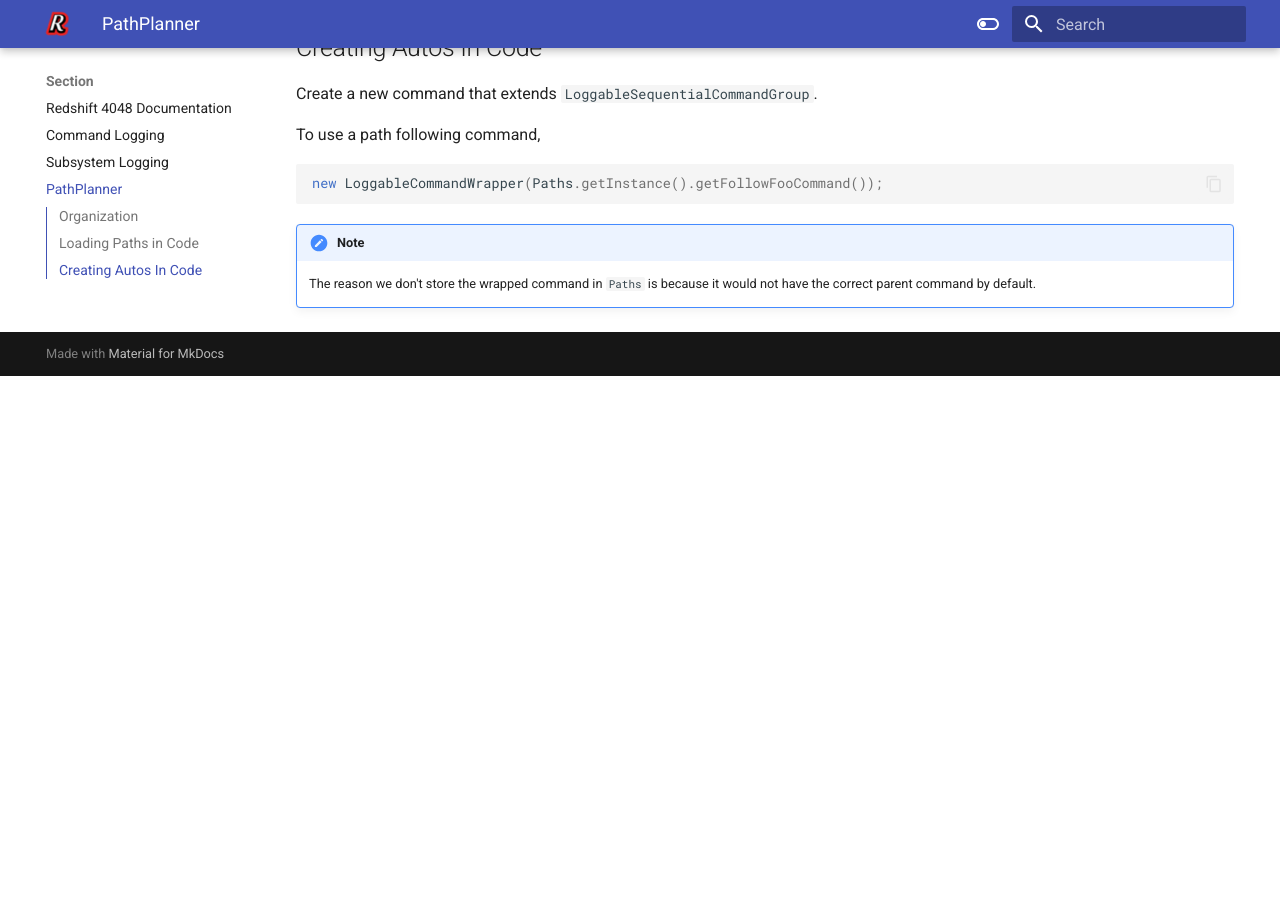
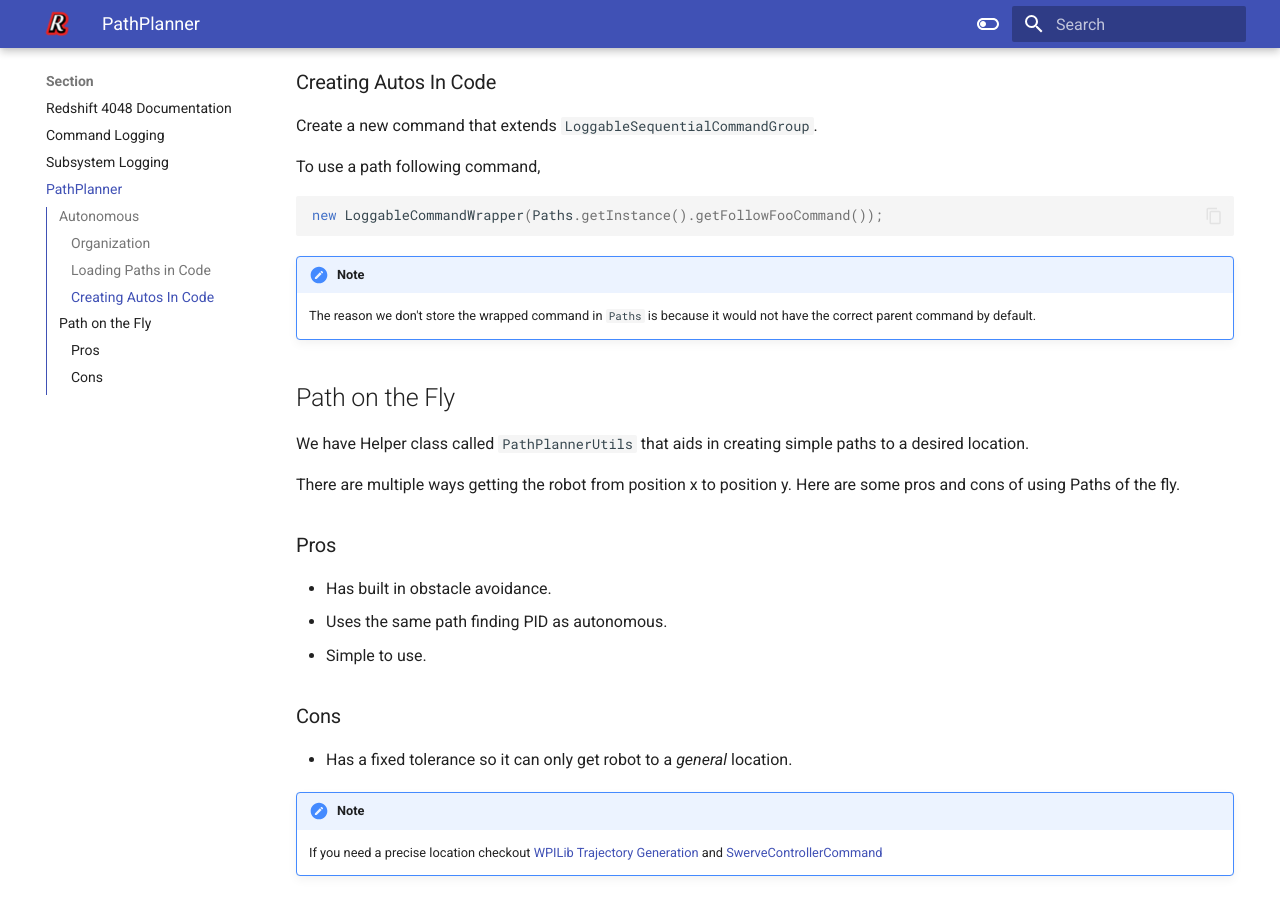
Before and after one commit to FRC4048/robot-docs, an MkDocs documentation site: the page built from docs/pathplanner.md, in a window 1280 px wide and 900 px high, scrolled down 1449 px. Built offline with MkDocs 1.6.1 and Material for MkDocs 9.7.7, drawn with Linux system fonts in a browser that asks for light colours; before the commit the page ends 1825 px from its top, so only the background shows below that.

Commit message:
added info about path on the fly

````diff
--- a/docs/pathplanner.md
+++ b/docs/pathplanner.md
@@ -4,9 +4,11 @@ This section is more of a list of tips and tricks. Just because these work now d
 !!! note
     For PathPlanner specific documentation see [here](https://pathplanner.dev/home.html).
 
+## Autonomous
+
 So you want to build an autonomous sequence...
 
-## Organization
+### Organization
 
 First imagine what path you envision the robot taking. Then, split the sequence into smaller segments. These will be your `Paths`. Although the division is arbitrary, I suggest separating the sequence into paths that each have an important *action* (like pickup, shoot, etc).
 
@@ -16,7 +18,7 @@ Once you have created the paths, you can combine them together into an `Auto`.
 
 When you create a new `Auto` it will act as a `SequentialCommandGroup`. You can then embed other command groups and path following commands to build out your autonomous sequence.
 
-## Loading Paths in Code
+### Loading Paths in Code
 
 Paths are loaded when constructed. The loading time is significant so Paths should be created as soon as possible.
 
@@ -49,7 +51,7 @@ public class Paths {
 }
 ```
 
-## Creating Autos In Code
+### Creating Autos In Code
 
 Create a new command that extends `LoggableSequentialCommandGroup`.
 
@@ -61,3 +63,22 @@ new LoggableCommandWrapper(Paths.getInstance().getFollowFooCommand());
 
 !!! note
     The reason we don't store the wrapped command in `Paths` is because it would not have the correct parent command by default.
+
+## Path on the Fly
+
+We have Helper class called `PathPlannerUtils` that aids in creating simple paths to a desired location.
+
+There are multiple ways getting the robot from position x to position y. Here are some pros and cons of using Paths of the fly.
+
+### Pros
+
+- Has built in obstacle avoidance.
+- Uses the same path finding PID as autonomous.
+- Simple to use.
+
+### Cons
+
+- Has a fixed tolerance so it can only get robot to a *general* location.
+
+!!! note
+    If you need a precise location checkout [WPILib Trajectory Generation](https://docs.wpilib.org/en/stable/docs/software/advanced-controls/trajectories/trajectory-generation.html) and [SwerveControllerCommand](https://github.com/wpilibsuite/allwpilib/blob/main/wpilibNewCommands/src/main/java/edu/wpi/first/wpilibj2/command/SwerveControllerCommand.java)
````
